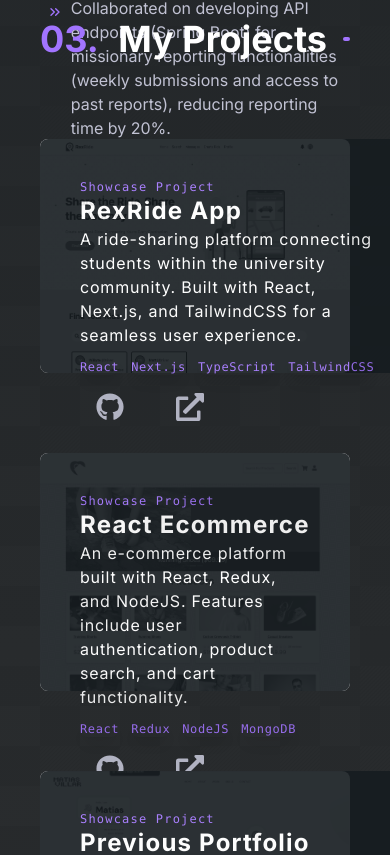
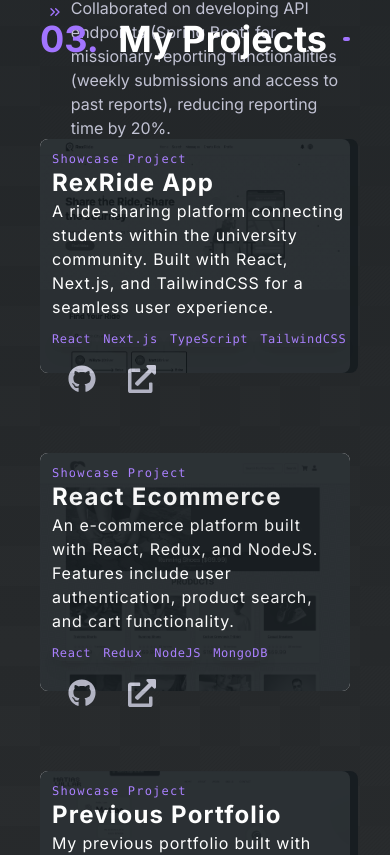
Before and after one commit to matvillar/lts_portfolio, a Next.js app: page / in a window 390 px wide. Shown: the part 2454-3309 px from the top of the page. Built offline with nearby package versions, Linux system fonts and the light colour scheme.

Commit message:
fixed width mobile

```diff
--- a/components/shared/OtherProjects.tsx
+++ b/components/shared/OtherProjects.tsx
@@ -22,7 +22,7 @@ const OtherProjects = (props: Props) => {
             key={item.id}
           >
             <PinContainer title={item.title} href={item.link}>
-              <div className="relative flex items-center justify-center sm:w-96 w-[60vw] overflow-hidden h-[15vh] lg:h-[40vh] lg:max-h-[20vh]">
+              <div className="relative flex items-center justify-center sm:w-96 w-[80vw] overflow-hidden h-[15vh] lg:h-[40vh] lg:max-h-[20vh]">
                 <div className="relative w-full h-full">
                   <Image
                     src={item.img}
--- a/components/shared/ProjectFlex.tsx
+++ b/components/shared/ProjectFlex.tsx
@@ -36,7 +36,7 @@ const ProjectFlex = ({
   return (
     <div className="rounded-lg mx-auto z-20">
       <div
-        className={`relative flex flex-col flex-shrink-0 lg:flex-row my-20 ${
+        className={`relative flex flex-col lg:flex-row my-20 ${
           isReverse ? 'lg:flex-row-reverse' : ''
         }`}
       >
@@ -48,7 +48,7 @@ const ProjectFlex = ({
           height={500}
         />
         <div
-          className={`bg-black-100 opacity-90 p-10 rounded-lg absolute flex flex-col bottom-0 top-0  lg:gap-5 justify-between lg:bg-transparent lg:text-right md:min-h-[350px] ${
+          className={`bg-black-100 opacity-90 p-3 rounded-lg absolute flex flex-col bottom-0 top-0  lg:gap-5 justify-between lg:bg-transparent lg:text-right md:min-h-[350px] ${
             isReverse
               ? 'lg:text-left lg:left-0 lg:right-[30%]'
               : 'lg:left-[30%]'
@@ -87,7 +87,7 @@ const ProjectFlex = ({
           </ul>
 
           <div
-            className={`flex justify-start text-xs gap-5 ${
+            className={`flex justify-start text-xs gap-5${
               isReverse ? 'lg:justify-start' : 'lg:justify-end'
             }`}
           >
```
